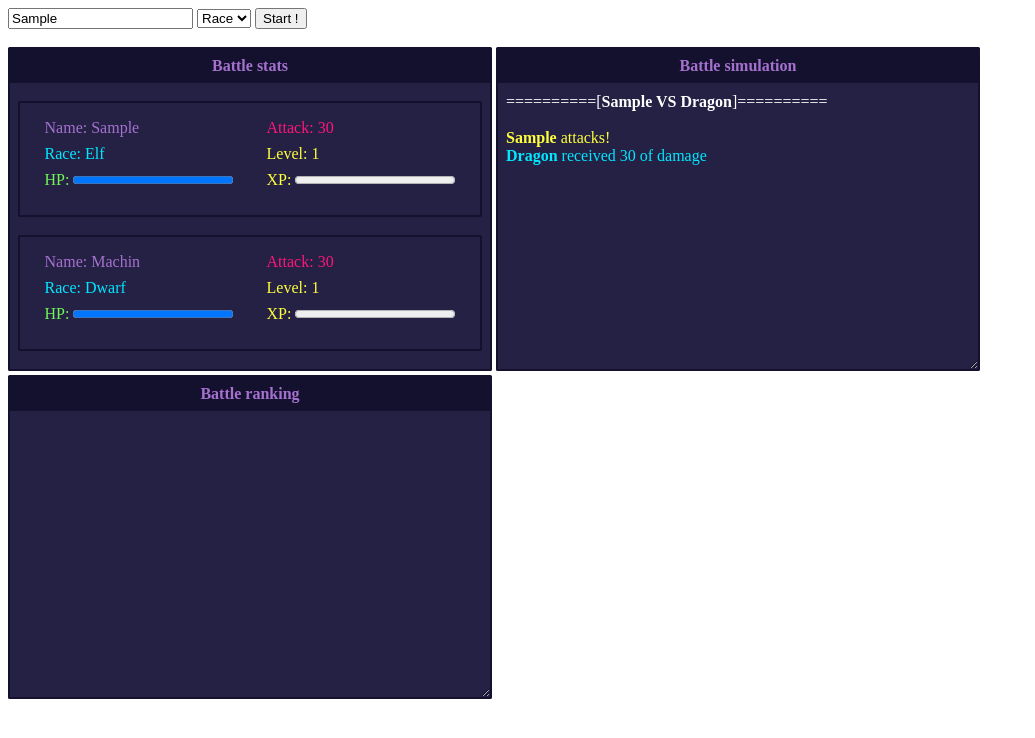
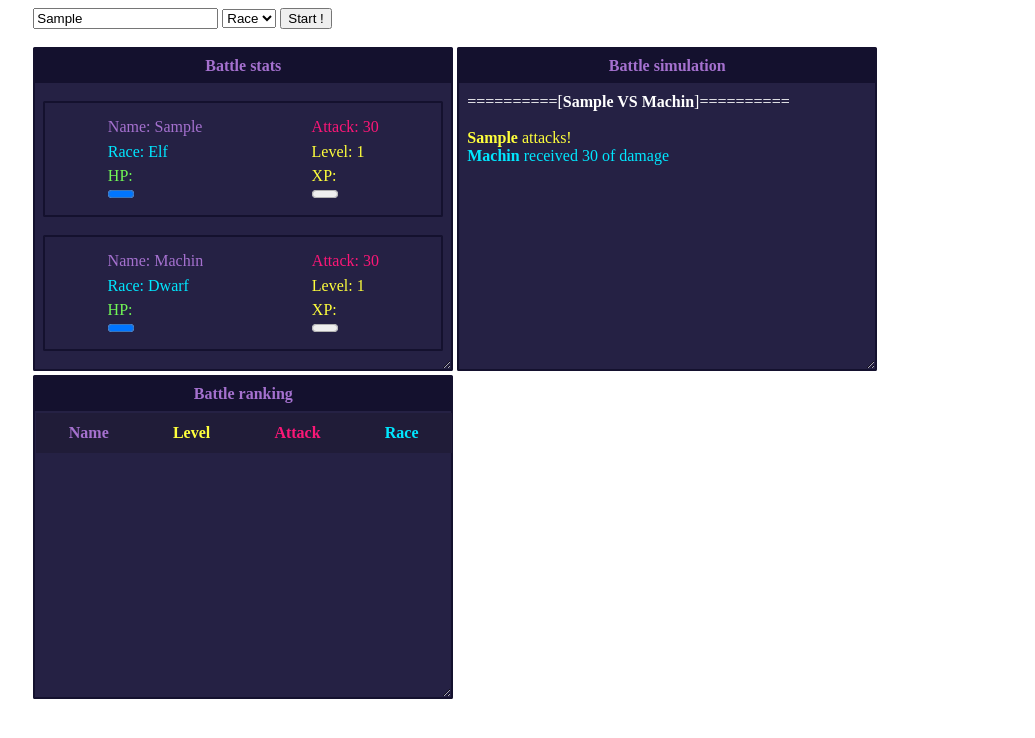
Before and after one commit to Yasmine091/js-rpg, a plain HTML site: page index.html in a window 1280 px wide. Both pictures are taken after typing "Sample" into the empty fields and a click on the button "Start !". Shown: the whole page, without its empty margins (0-1035 px from the left). Drawn offline with Linux system fonts and the light colour scheme.

Commit message:
classement du battle simulator

```diff
--- a/index.html
+++ b/index.html
@@ -20,22 +20,36 @@
             <button type="submit">Start !</button>
         </form>
         <br>
-        <div id="simulation-stats">
+        <div id="simulation-stats" class="terminal">
             <h4 id="stats-title">Battle stats</h4>
             <br>
             <div id="p1-Stats"></div>
             <br>
             <div id="p2-Stats"></div>
         </div>
-        <div id="simulation">
+        <div id="simulation" class="terminal">
             <h4 id="term-title">Battle simulation</h4>
             <br>
             <div id="battle-sim">
 
             </div>
         </div>
-        <div id="simulation-ranking">
+        <div id="simulation-ranking" class="terminal">
             <h4 id="term-title">Battle ranking</h4>
+            <table id="ranking-table">
+            <thead>
+                <tr>
+                    <th class="name">Name</th>
+                    <th class="lvl">Level</th>
+                    <th class="attack">Attack</th>
+                    <th class="race">Race</th>
+                </tr>
+            </thead>
+            <tbody id="ranking-list">
+
+
+            </tbody>
+            </table>
         </div>
     </main>
     <script src="main.js" type=module></script>
--- a/lib/functions.js
+++ b/lib/functions.js
@@ -1,24 +1,24 @@
 const terminalSimulation = document.getElementById("battle-sim");
 
-export function send(content, mtype){
+export function send(content, mtype) {
 
     let li = document.createElement("li");
     li.style.listStyle = "none";
 
-            switch(mtype){
-                case "hurt" :
+    switch (mtype) {
+        case "hurt":
             li.style.color = "#00e7ff";
             break;
-                case "win" :
+        case "win":
             li.style.color = "#71f756";
             break;
-                case "death" :
+        case "death":
             li.style.color = "#fb1777";
             break;
-                case "attack" :
+        case "attack":
             li.style.color = "#ffff3c";
             break;
-                default :
+        default:
             li.style.color = "white";
     }
 
@@ -27,10 +27,14 @@ export function send(content, mtype){
 
 }
 
+export function clearSimulation() {
+    terminalSimulation.innerHTML = "";
+}
+
 const player1Stats = document.getElementById("p1-Stats");
 const player2Stats = document.getElementById("p2-Stats");
 
-export function stats(content, to){
+export function stats(content, to) {
 
     let div = document.createElement("div");
     div.className = "flex";
@@ -48,26 +52,37 @@ export function stats(content, to){
         "<li class='xp'><label for='expbar'>XP: </label><progress id='expbar' value='"
         + content["xp"] + "' max='10'>" + content["xp"]; "</progress></li></div>";
 
-    if(to == "p1-Stats"){
+    if (to == "p1-Stats") {
         player1Stats.appendChild(div);
     }
-    if(to == "p2-Stats"){
+    if (to == "p2-Stats") {
         player2Stats.appendChild(div);
     }
 }
 
-export function clearStats(player){
+export function clearStats(player) {
 
-    if(player == "p1-Stats"){
+    if (player == "p1-Stats") {
         player1Stats.innerHTML = "";
     }
-    if(player == "p2-Stats"){
+    if (player == "p2-Stats") {
         player2Stats.innerHTML = "";
     }
 
 
 }
 
-export function clearSimulation(){
-    terminalSimulation.innerHTML = "";
+
+const tbody = document.getElementById("ranking-list");
+
+export function rank(content) {
+
+    let tr = document.createElement("tr");
+
+    tr.innerHTML =
+        "<td class='name'>" + content["name"] + "</td>" +
+        "<td class='lvl'>" + content["lvl"] + "</td>" +
+        "<td class='attack'>" + content["hitStrength"] + "</td>" +
+        "<td class='race'>" + content["race"] + "</td>";
+    tbody.appendChild(tr);
 }
--- a/main.js
+++ b/main.js
@@ -37,8 +37,8 @@ document.addEventListener('submit', () => {
         clearStats("p1-Stats");
         clearStats("p2-Stats");
         clearSimulation();
-        simBattle.HeroVsEnemies();
-        //simBattle1.EnemyVsEnemy();
+        //simBattle.HeroVsEnemies();
+        simBattle.EnemyVsEnemy();
 
     }
 
--- a/styles.css
+++ b/styles.css
@@ -1,10 +1,10 @@
 main {
-    margin: auto;
-    max-width: max-content;
+    margin: 0rem 2%;
 }
 
-div#simulation {
-    width: 30rem;
+.terminal {
+    max-width: 26rem;
+    width: 100%;
     height: 20rem;
     background-color: rgb(37, 33, 68);
     border: 2px solid rgb(20, 17, 46);
@@ -19,9 +19,10 @@ h4#term-title{
     background-color: rgb(20, 17, 46);
     padding: 0.5rem 0rem;
     margin: 0rem;
-    position: fixed;
+    position: absolute;
     display: block;
     width: inherit;
+    max-width: 26rem;
 }
 
 h4#stats-title{
@@ -37,24 +38,7 @@ div#battle-sim {
 }
 
 div#simulation-stats {
-    width: 30rem;
-    height: 20rem;
-    background-color: rgb(37, 33, 68);
-    border: 2px solid rgb(20, 17, 46);
-    border-radius: 0.1rem;
-    overflow: auto;
-    display: inline-block;
-}
-
-div#simulation-ranking {
-    width: 30rem;
-    height: 20rem;
-    background-color: rgb(37, 33, 68);
-    border: 2px solid rgb(20, 17, 46);
-    border-radius: 0.1rem;
-    overflow: auto;
-    resize: both;
-    display: inline-block;
+    overflow: auto !important;
 }
 
 div#p1-Stats, div#p2-Stats{
@@ -81,38 +65,79 @@ div.flex div{
 div.flex div li {
     list-style: none;
     display: inline-block;
-    margin-top: 0.25rem;
-    margin-bottom: 0.25rem;
+    margin-top: 0.2rem;
+    margin-bottom: 0.2rem;
 }
 
-li.name {
+.name {
     color: rgb(165, 113, 207);
 }
 
-li.race{
+.race{
     color: #00e7ff;
 }
 
 
-li.hp {
+.hp {
     color: #71f756;
 }
 
-li.attack {
+.attack {
     color: #fb1777;
 }
 
-li.lvl {
+.lvl {
     color: #ffff3c;
 }
 
-li.xp {
+.xp {
     color: #ffff3c;
 }
 
-li progress#healthbar::-webkit-progress-value::before {
-    content: '80%';
+#healthbar {
+    width: 90%;
+}
+
+#expbar {
+    width: 90%;
+}
+
+#ranking-table{
+    width: inherit;
+}
+
+#ranking-table thead {
+    text-align: center;
+    color: rgb(165, 113, 207);
+    background-color: rgb(32, 28, 56);
+    padding: 0.5rem 0rem;
+    margin: 2.1rem -0.1rem;
     position: absolute;
-    right: 0;
-    top: -125%;
-  }
+    display: block;
+    width: inherit;
+    max-width: 26rem;
+}
+
+#ranking-table thead th {
+    width: 1%;
+}
+
+#ranking-table tbody td {
+    width: 1%;
+}
+
+#ranking-list {
+    margin-top: 5.5rem;
+    display: block;
+    width: 100%;
+    text-align: center;
+}
+
+@media (max-width: 448px){
+    #term-title{
+        max-width: 92% !important;
+    }
+    #ranking-table thead{
+        max-width: 92% !important;
+    }
+}
```
Also changed, not shown: lib/BattleSim.js. Lines whose indentation alone changed are shown as unchanged.
